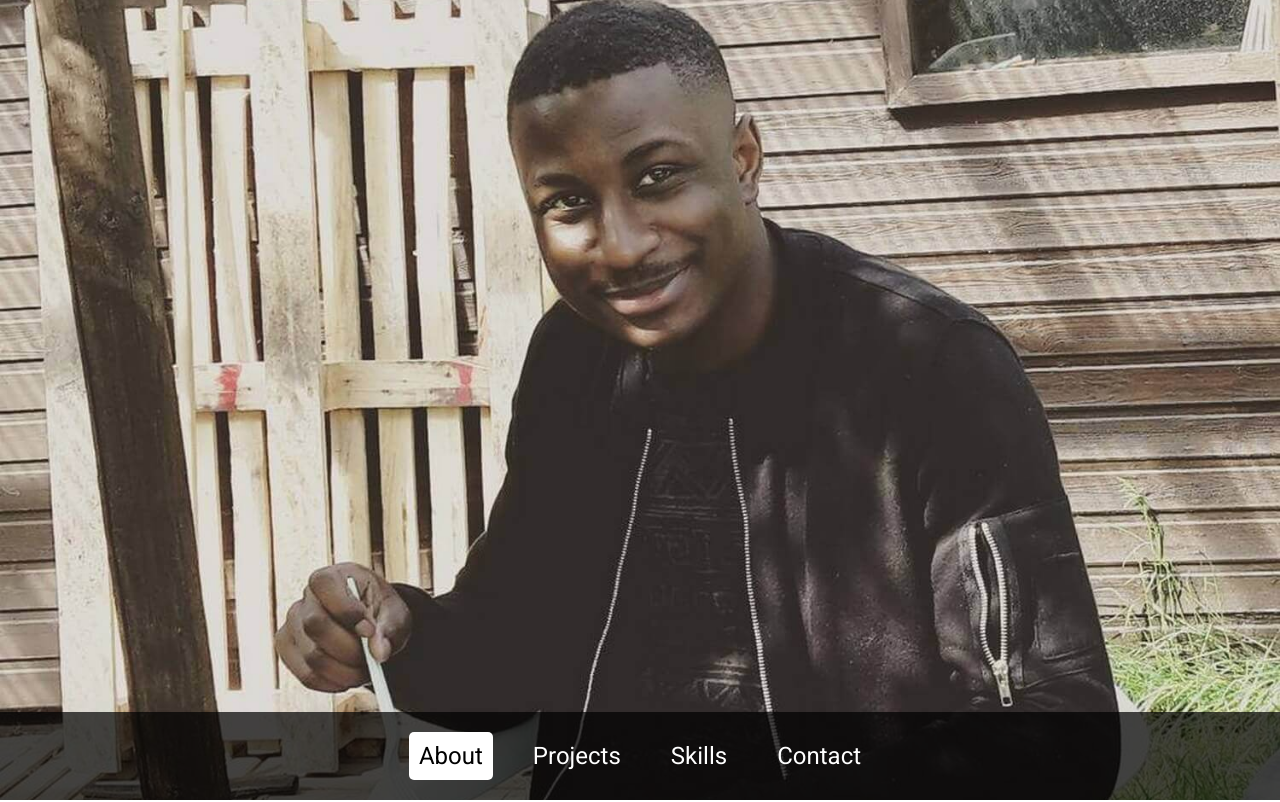
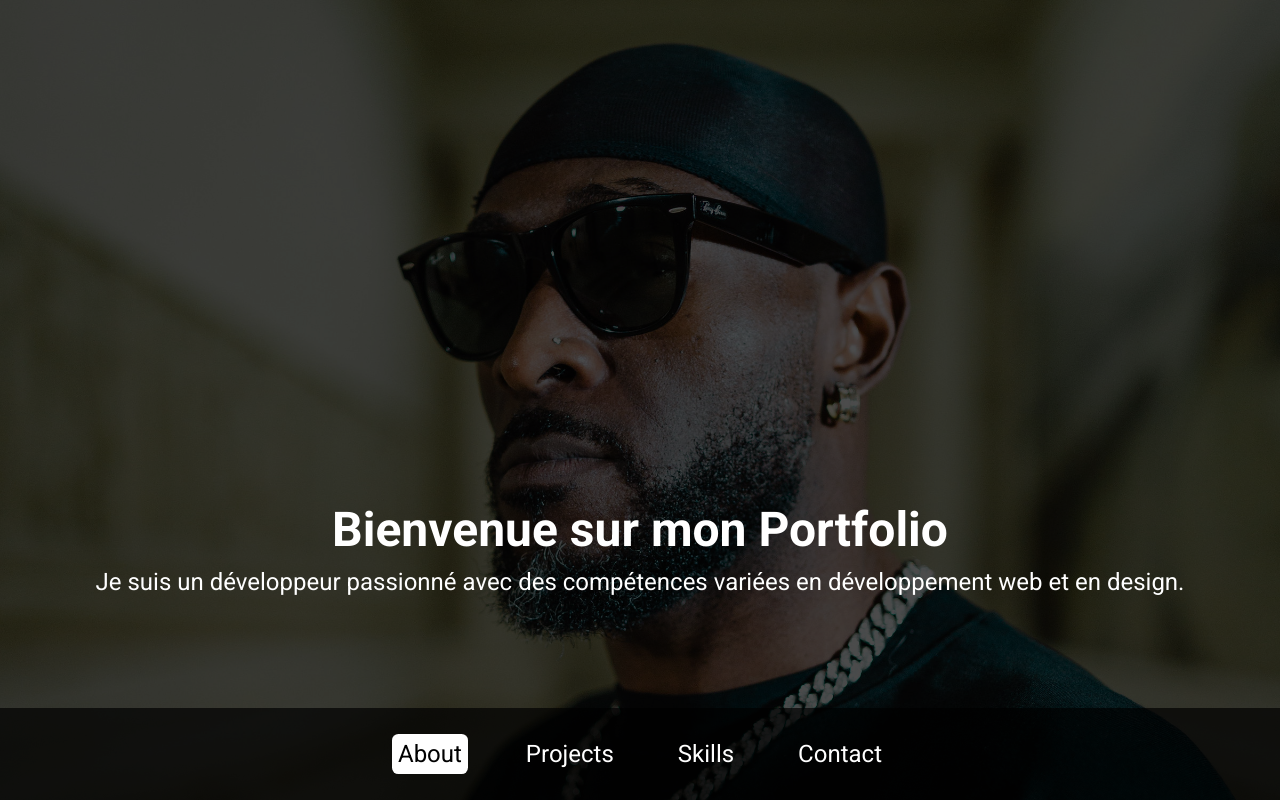
Before and after one commit to NJ4445/mon-portfolio, a React (Create React App) app: page / in a window 1280 px wide. Shown: the top 802 px of the page. Built offline with nearby package versions, Linux system fonts and the light colour scheme.

Commit message:
Ajout overlay

```diff
--- a/src/components/Header/Header.jsx
+++ b/src/components/Header/Header.jsx
@@ -10,7 +10,14 @@ function Header() {
 
   return (
     <header className={styles.header}>
+      <div className={styles.overlay}></div>
       <div className={styles.imageContainer}></div>
+      <div className={styles.textOverlay}>
+        <h1 className={styles.mainTitle}>Bienvenue sur mon Portfolio</h1>
+        <p className={styles.mainParagraph}>
+          Je suis un développeur passionné avec des compétences variées en développement web et en design.
+        </p>
+      </div>
       <nav className={styles.nav}>
         <a
           href="#about"
--- a/src/components/Header/Header.module.css
+++ b/src/components/Header/Header.module.css
@@ -3,14 +3,14 @@
   position: relative;
   text-align: center;
   padding: 0;
-    background-image: url('../../assets/img/home2.jpg');
-    background-size: cover;
-    background-position: center 38%; /* Ajuste la position de l'image */
-    background-attachment: fixed; /* Rend l'image fixe */
-    height: 100vh; /* Assure que le header prend toute la hauteur de la fenêtre */
+  background-image: url('../../assets/img/Joy.jpg');
+  background-size: cover; /* Assure que l'image couvre le conteneur */
+  background-position: center 40%; /* Centre l'image horizontalement et verticalement */
+  background-attachment: fixed; /* Fixe l'image lors du défilement */
+  height: 100vh;
   display: flex;
   flex-direction: column;
-    justify-content: space-between; /* Espace entre la navigation et le contenu principal */
+  justify-content: center; /* Centre le contenu verticalement */
 }
 
 /* Conteneur pour l'image */
@@ -19,75 +19,129 @@
   top: 0;
   left: 0;
   right: 0;
-    bottom: 50px; /* Ajustez en fonction de la hauteur de la barre de navigation */
-    background: inherit; /* Utilise le fond de l'en-tête */
-    z-index: -1; /* Place l'image derrière le contenu */
+  bottom: 0; /* Assure que le conteneur couvre toute la hauteur */
+  background: inherit;
+  z-index: -1;
+}
+
+/* Styles pour l'élément overlay */
+.overlay {
+  position: absolute;
+  top: 0;
+  left: 0;
+  right: 0;
+  bottom: 0;
+  background: rgba(0, 0, 0, 0.7); /* Ajustez la valeur alpha (0.5) pour obtenir le niveau de sombrement désiré */
+  z-index: 0; /* Assurez-vous qu'il est derrière le texte mais devant l'image */
+}
+
+/* Conteneur du texte superposé */
+.textOverlay {
+  position: absolute;
+  top: 70%; /* Centre verticalement */
+  left: 50%;
+  transform: translate(-50%, -50%);
+  color: white;
+  z-index: 1;
+  width: 90%; /* Évite que le texte dépasse */
+  padding: 0 1rem; /* Ajoute du padding pour les petits écrans */
+}
+
+/* Styles pour le titre principal */
+.mainTitle {
+  font-size: 5vw; /* Ajusté pour s'adapter à différentes tailles d'écran */
+  margin: 0;
+  padding: 0;
+  font-weight: bold;
+}
+
+/* Styles pour le paragraphe principal */
+.mainParagraph {
+  font-size: 2.5vw; /* Ajusté pour s'adapter à différentes tailles d'écran */
+  margin-top: 10px;
+  padding: 0;
 }
 
 /* Styles pour la barre de navigation */
 .nav {
-    position: absolute; /* Positionnement absolu pour placer la nav en bas */
+  position: absolute;
   bottom: 0;
   left: 0;
   right: 0;
-    background-color: rgba(0, 0, 0, 0.7); /* Couleur de fond semi-transparente */
+  background-color: rgba(0, 0, 0, 0.7);
   display: flex;
   justify-content: center;
   align-items: center;
-    padding: 10px;
+  padding: 2vw; /* Utilisation d'unités relatives */
 }
 
 /* Styles pour les liens de navigation */
 .navLink {
-    font-size: 1.2em;
+  font-size: 1.5vw; /* Utilisation d'unités relatives */
   color: white;
-    margin: 0 15px; /* Espace entre les liens */
-    text-decoration: none; /* Retire le soulignement */
-    padding: 10px; /* Ajoute de l'espace autour des liens */
-    transition: background-color 0.3s ease; /* Transition douce pour les changements de couleur */
-    border-radius: 5px; /* Bordures arrondies pour un effet esthétique */
+  margin: 0 2vw; /* Utilisation d'unités relatives */
+  text-decoration: none;
+  padding: 0.5vw; /* Utilisation d'unités relatives */
+  transition: background-color 0.3s ease;
+  border-radius: 0.5vw; /* Utilisation d'unités relatives */
 }
 
 /* Couleur de fond pour le lien actif */
 .active {
-    background-color: white;/* Couleur de fond pour le lien actif */
-    color: black; /* Couleur du texte pour le lien actif */
+  background-color: white;
+  color: black;
 }
 
 /* Couleur de fond au survol */
 .navLink:hover {
-    background-color: white; /* Couleur de fond au survol */
+  background-color: white;
   color: black;
 }
 
 /* Styles spécifiques pour les grands écrans */
 @media (min-width: 769px) {
   .header {
-      height: 100vh; /* Hauteur de l'en-tête pour les grands écrans */
+    height: 100vh;
   }
 
   .nav {
-      padding: 20px; /* Augmente le padding pour les grands écrans */
+    padding: 2vw;
   }
 
   .navLink {
-      font-size: 1.5em; /* Augmente la taille des liens pour les grands écrans */
+    font-size: 1.5em;
+  }
+
+  .mainTitle {
+    font-size: 3em;
+  }
+
+  .mainParagraph {
+    font-size: 1.5em;
   }
 }
 
 /* Styles pour les écrans moyens et petits */
 @media (max-width: 768px) {
   .header {
-      height: 50vh; /* Réduit la hauteur de l'en-tête sur les petits écrans */
+    height: 100vh; /* Assure que l'en-tête prend toute la hauteur de l'écran */
   }
 
   .nav {
-      flex-direction: row; /* Dispose les liens en ligne */
-      padding: 10px; /* Réduit le padding pour les petits écrans */
+    flex-direction: row;
+    padding: 2vw;
   }
 
   .navLink {
-      font-size: 1em; /* Réduit la taille des liens pour les petits écrans */
-      margin: 0 10px; /* Ajuste les marges pour les petits écrans */
+    font-size: 1em;
+    margin: 0 1vw; /* Ajusté pour les petits écrans */
+  }
+
+  .mainTitle {
+    font-size: 4vw; /* Ajusté pour les petits écrans */
+  }
+
+  .mainParagraph {
+    font-size: 3vw; /* Ajusté pour les petits écrans */
   }
 }
```
Also changed, not shown: src/assets/img/Joy2.jpg (added). Lines whose indentation alone changed are shown as unchanged.
